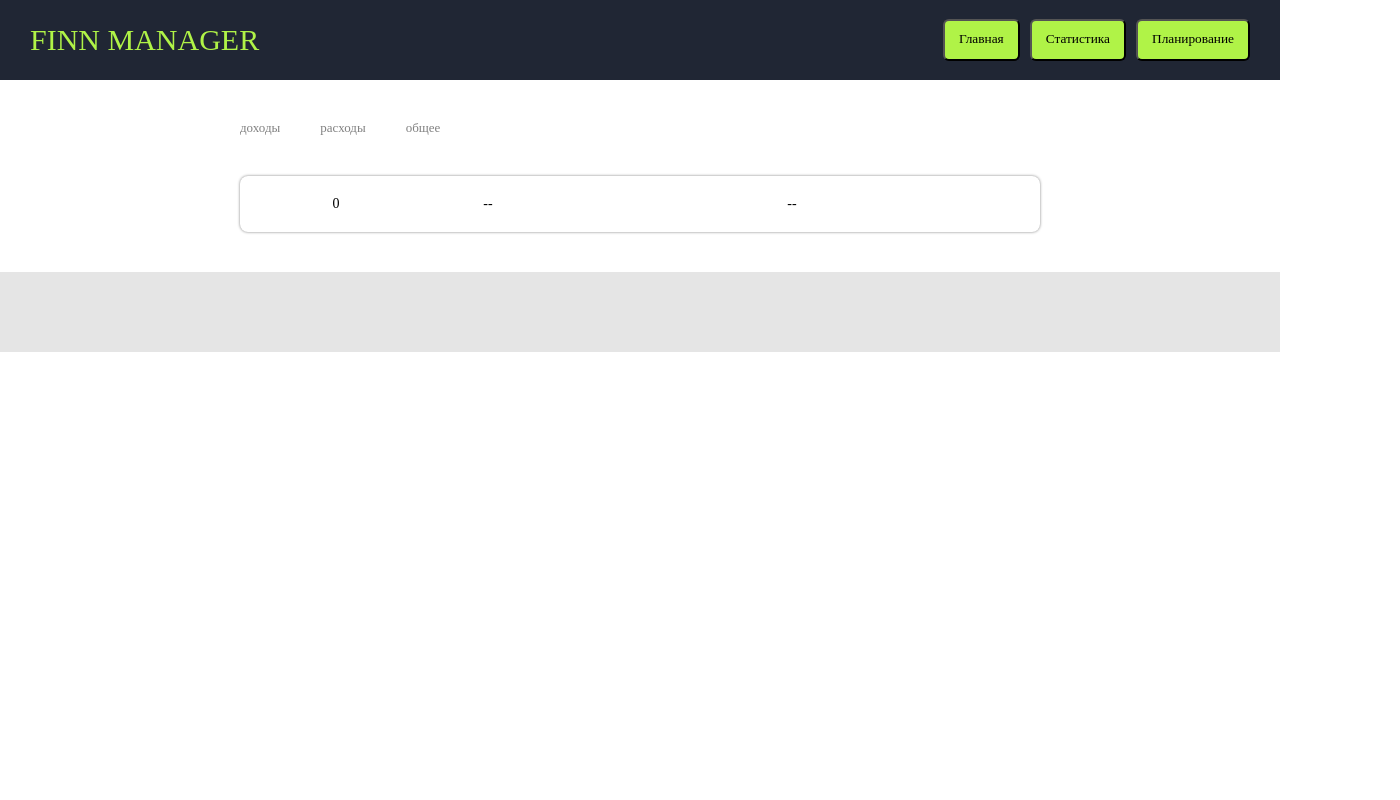
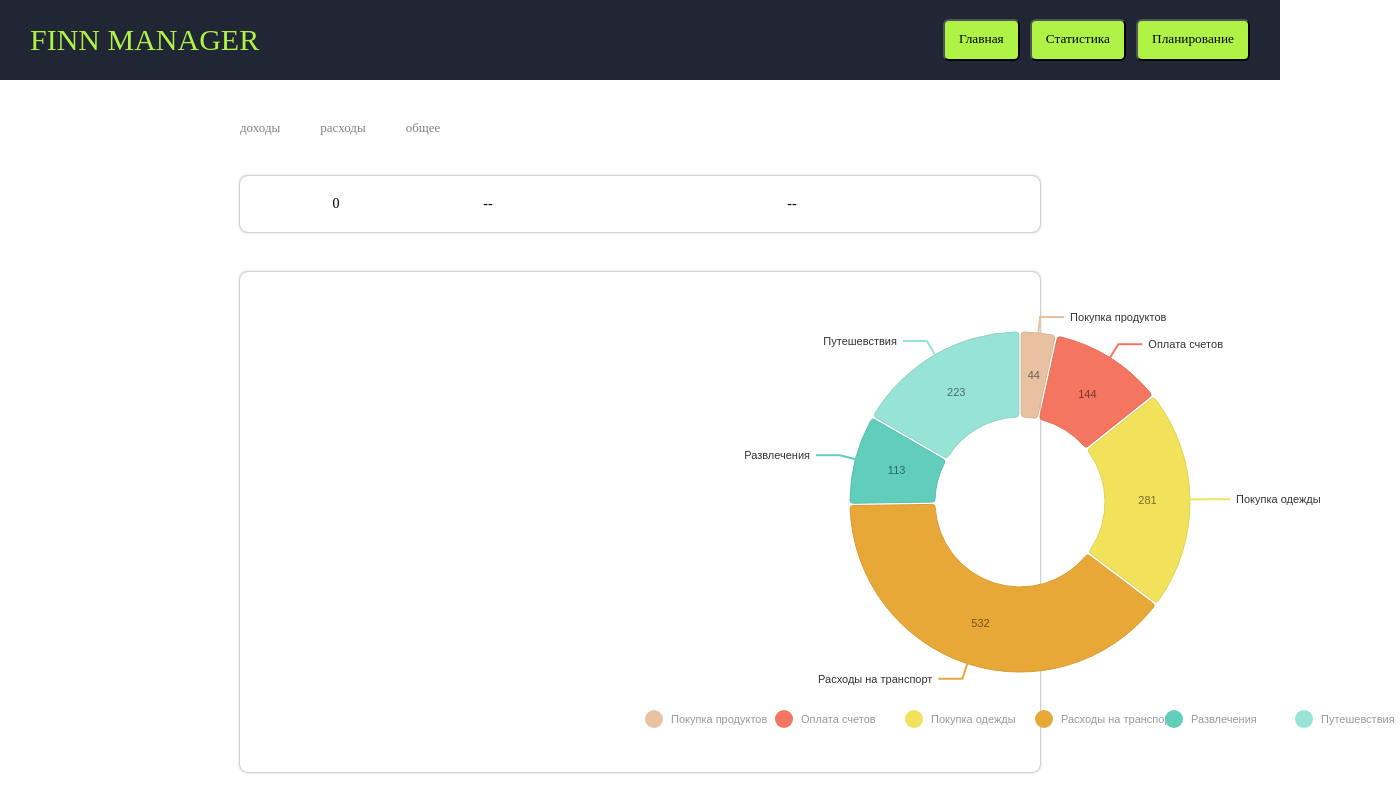
Before and after one commit to sergey87chuvasov/react-project12, a React (Create React App) app: page /plan in a window 1280 px wide. Both pictures are taken after a click on the button "Статистика". Shown: the top 800 px of the page, 1400 px wide, since content can reach past the window. Built offline with nearby package versions, Linux system fonts and the light colour scheme.

Commit message:
added library Nivo in project

```diff
--- a/package.json
+++ b/package.json
@@ -6,6 +6,8 @@
     "@emotion/react": "^11.11.1",
     "@emotion/styled": "^11.11.0",
     "@mui/material": "^5.14.8",
+    "@nivo/core": "^0.83.0",
+    "@nivo/pie": "^0.83.0",
     "@testing-library/jest-dom": "^5.17.0",
     "@testing-library/react": "^13.4.0",
     "@testing-library/user-event": "^13.5.0",
--- a/src/components/pages/Main.jsx
+++ b/src/components/pages/Main.jsx
@@ -45,13 +45,13 @@ const Main = (props) => {
 
   return (
     <React.Fragment>
-      <FormContainer>
+      <FormContainer style={{ alignItems: 'flex-start' }}>
         <InputComponent
           inputValue={value}
           action={setValue}
           placeholder={'Введите сумму транзакции'}
         />
-        <FormControl>
+        <FormControl style={{ marginTop: '9px', marginBottom: '12px' }}>
           <FormLabel id='demo-controlled-radio-buttons-group'>
             Выберите тип транзакции
           </FormLabel>
@@ -60,6 +60,7 @@ const Main = (props) => {
             name='controlled-radio-buttons-group'
             value={type}
             onChange={handleChange}
+            style={{ marginTop: '5px', marginLeft: '6px' }}
           >
             <FormControlLabel
               value='расход'
@@ -82,7 +83,7 @@ const Main = (props) => {
           />
         )}
         {type === 'расход' && (
-          <FormControl>
+          <FormControl style={{ marginTop: '0px', marginBottom: '14px' }}>
             <FormLabel id='demo-controlled-radio-buttons-group'>
               Выберите тип расходов
             </FormLabel>
@@ -91,6 +92,7 @@ const Main = (props) => {
               name='controlled-radio-buttons-group'
               value={comment}
               onChange={handleChangeComment}
+              style={{ marginTop: '5px', marginLeft: '6px' }}
             >
               <FormControlLabel
                 value='покупка продуктов'
--- a/src/components/pages/Stat.jsx
+++ b/src/components/pages/Stat.jsx
@@ -1,12 +1,14 @@
 import React from 'react';
 import Footer from '../views/global/Footer';
 import DataList from '../views/local/DataList';
+import DataChart from '../views/local/DataChart';
 
 const Stat = (props) => {
   const { statData } = props;
   return (
     <React.Fragment>
       <DataList data={statData}></DataList>
+      <DataChart />
       <Footer></Footer>
     </React.Fragment>
   );
--- /dev/null
+++ b/src/components/views/local/DataChart.jsx
@@ -0,0 +1,175 @@
+import React, { useEffect, useState } from 'react';
+import css from '../../../styles/dataList.css';
+import { ResponsivePie } from '@nivo/pie';
+
+const { DataContainer } = css;
+
+const MyResponsivePie = ({ data /* see data tab */ }) => (
+  <ResponsivePie
+    data={data}
+    margin={{ top: 40, right: 80, bottom: 80, left: 80 }}
+    innerRadius={0.5}
+    padAngle={0.7}
+    cornerRadius={3}
+    activeOuterRadiusOffset={8}
+    borderWidth={1}
+    borderColor={{
+      from: 'color',
+      modifiers: [['darker', 0.2]],
+    }}
+    arcLinkLabelsSkipAngle={10}
+    arcLinkLabelsTextColor='#333333'
+    arcLinkLabelsThickness={2}
+    arcLinkLabelsColor={{ from: 'color' }}
+    arcLabelsSkipAngle={10}
+    arcLabelsTextColor={{
+      from: 'color',
+      modifiers: [['darker', 2]],
+    }}
+    defs={[
+      {
+        id: 'dots',
+        type: 'patternDots',
+        background: 'inherit',
+        color: 'rgba(255, 255, 255, 0.3)',
+        size: 4,
+        padding: 1,
+        stagger: true,
+      },
+      {
+        id: 'lines',
+        type: 'patternLines',
+        background: 'inherit',
+        color: 'rgba(255, 255, 255, 0.3)',
+        rotation: -45,
+        lineWidth: 6,
+        spacing: 10,
+      },
+    ]}
+    fill={[
+      {
+        match: {
+          id: 'ruby',
+        },
+        id: 'dots',
+      },
+      {
+        match: {
+          id: 'c',
+        },
+        id: 'dots',
+      },
+      {
+        match: {
+          id: 'go',
+        },
+        id: 'dots',
+      },
+      {
+        match: {
+          id: 'python',
+        },
+        id: 'dots',
+      },
+      {
+        match: {
+          id: 'scala',
+        },
+        id: 'lines',
+      },
+      {
+        match: {
+          id: 'lisp',
+        },
+        id: 'lines',
+      },
+      {
+        match: {
+          id: 'elixir',
+        },
+        id: 'lines',
+      },
+      {
+        match: {
+          id: 'javascript',
+        },
+        id: 'lines',
+      },
+    ]}
+    legends={[
+      {
+        anchor: 'bottom',
+        direction: 'row',
+        justify: false,
+        translateX: 0,
+        translateY: 56,
+        itemsSpacing: 30,
+        itemWidth: 100,
+        itemHeight: 18,
+        itemTextColor: '#999',
+        itemDirection: 'left-to-right',
+        itemOpacity: 1,
+        symbolSize: 18,
+        symbolShape: 'circle',
+        effects: [
+          {
+            on: 'hover',
+            style: {
+              itemTextColor: '#000',
+            },
+          },
+        ],
+      },
+    ]}
+  />
+);
+
+const DataChart = (props) => {
+  useEffect(() => {}, []);
+  return (
+    <DataContainer style={{ height: '500px' }}>
+      <MyResponsivePie
+        data={[
+          {
+            id: 'Покупка продуктов',
+            label: 'Покупка продуктов',
+            value: 44,
+            color: 'hsl(215, 70%, 50%)',
+          },
+          {
+            id: 'Оплата счетов',
+            label: 'Оплата счетов',
+            value: 144,
+            color: 'hsl(26, 70%, 50%)',
+          },
+          {
+            id: 'Покупка одежды',
+            label: 'Покупка одежды',
+            value: 281,
+            color: 'hsl(89, 70%, 50%)',
+          },
+          {
+            id: 'Расходы на транспорт',
+            label: 'Расходы на транспорт',
+            value: 532,
+            color: 'hsl(321, 70%, 50%)',
+          },
+          {
+            id: 'Развлечения',
+            label: 'Развлечения',
+            value: 113,
+            color: 'hsl(56, 70%, 50%)',
+          },
+          {
+            id: 'Путешевствия',
+            label: 'Путешевствия',
+            value: 223,
+            color: 'hsl(56, 70%, 50%)',
+          },
+        ]}
+      />
+    </DataContainer>
+  );
+};
+
+export default DataChart;
```
Also changed, not shown: 1 other file (tests, documents, lock files or other folders).
